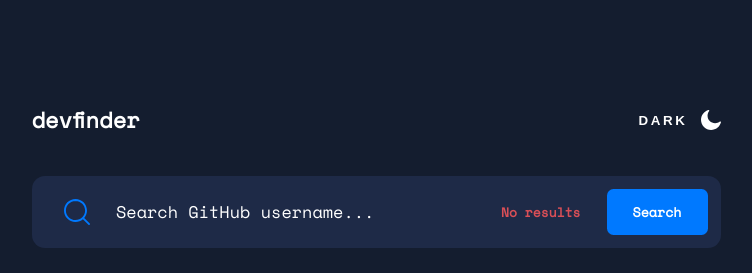
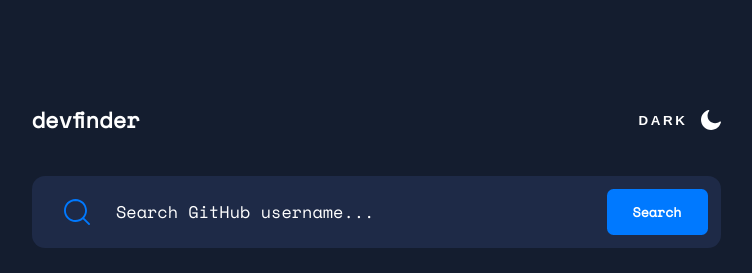
Before and after one commit to renatarochaa/octocat-dev-search, a React (Create React App) app: page / in a window 1280 px wide. Shown: the top 273 px of the page, without its empty margins (264-1016 px from the left). Built offline with nearby package versions, Linux system fonts and the light colour scheme; no server answers; the HTML template or start-up script is replaced by a standard one.

Commit message:
Creating search bar behavior

```diff
--- a/src/App.tsx
+++ b/src/App.tsx
@@ -11,7 +11,7 @@
 import useProfileProvider from './providers/profile'
 
 const App = () => {
-  const { profile, getProfileData } = useProfileProvider()
+  const { getProfileData } = useProfileProvider()
   const [theme, setTheme] = usePersistedState<DefaultTheme>('theme', dark)
 
   const toggleTheme = () => {
@@ -21,9 +21,6 @@
   useEffect(() => {
     getProfileData('octocat')
   }, [])
-
-  console.log(profile)
-
 
   return (
     <ThemeProvider theme={theme}>
--- a/src/components/atoms/card/index.ts
+++ b/src/components/atoms/card/index.ts
@@ -11,6 +11,11 @@
     &.search-bar {
         padding: 1rem 1rem 1rem 2.5rem;
         margin-bottom: 2rem;
+        form {
+            width: 100%;
+            display: flex;
+            align-items: center;
+        }
         svg {
             fill: ${props => props.theme.colors.primary};
             min-width: 2rem;
--- a/src/components/organisms/search/indext.tsx
+++ b/src/components/organisms/search/indext.tsx
@@ -1,17 +1,40 @@
-import React from 'react'
+import React, { useState } from 'react'
+import useProfileProvider from '../../../providers/profile'
 import Button from '../../atoms/button'
 import Card from '../../atoms/card'
 import ErrorMessage from '../../atoms/error'
 import Icon from '../../atoms/icon'
 import Input from '../../atoms/input'
 
-const SearchBar = () => (
-    <Card className="search-bar">
-        <Icon icon="search" />
-        <Input type="text" placeholder="Search GitHub username..." />
-        <ErrorMessage>No results</ErrorMessage>
-        <Button>Search</Button>
-    </Card>
-)
+const SearchBar = () => {
+    const { error, setError, getProfileData } = useProfileProvider()
+    const [search, setSearch] = useState<string>('')
+
+    const handleInputChange = (e:React.ChangeEvent<HTMLInputElement>) => {
+        setSearch(e.target.value)
+        setError('')
+    }
+
+    const handleSubmit = (e:React.ChangeEvent<HTMLFormElement>) => {
+        e.preventDefault()
+        getProfileData(search)
+    }
+
+    return (
+        <Card className="search-bar">
+            <Icon icon="search" />
+            <form onSubmit={handleSubmit}>
+                <Input
+                    type="text"
+                    value={search}
+                    onChange={handleInputChange}
+                    placeholder="Search GitHub username..."
+                />
+                <ErrorMessage>{error}</ErrorMessage>
+                <Button type="submit">Search</Button>
+            </form>
+        </Card>
+    )
+}
 
 export default SearchBar
--- a/src/interfaces/profile.ts
+++ b/src/interfaces/profile.ts
@@ -35,11 +35,9 @@
     company: ProfileUserLinksItem
 }
 
-export interface ProfileContent {
+export interface Profile {
     avatar: ProfileAvatar
     userInfo: ProfileUserInfo
     userData: ProfileUserData
     userLinks: ProfileUserLinks
 }
-
-export type Profile = ProfileContent | { errorMessage: string }
--- a/src/providers/profile.ts
+++ b/src/providers/profile.ts
@@ -1,19 +1,28 @@
+import { useState } from "react"
 import { Profile } from "../interfaces"
 import profileMapper from "../utils/profileMapper"
 import usePersistedState from "../utils/usePersistedState"
 
 const useProfileProvider = () => {
     const [profile, setProfile] = usePersistedState<Profile>('profile', {} as Profile)
+    const [error, setError] = useState<string>('')
 
     const getProfileData = async (user: string) => {
         const response = await fetch(`https://api.github.com/users/${user}`)
         const data = await response.json()
 
-        setProfile(profileMapper(data))
+        if (data.message) {
+            setError('No results')
+        } else {
+            setProfile(profileMapper(data))
+            setError('')
+        }
     }
 
     return {
         profile,
+        error,
+        setError,
         getProfileData
     }
 }
--- a/src/utils/profileMapper.ts
+++ b/src/utils/profileMapper.ts
@@ -12,9 +12,7 @@
             year: 'numeric'
         })
 
-    return data.message ?
-    { errorMessage: 'No results' } :
-    {
+    return {
         avatar: {
             url: data.avatar_url,
             alt: name
```
